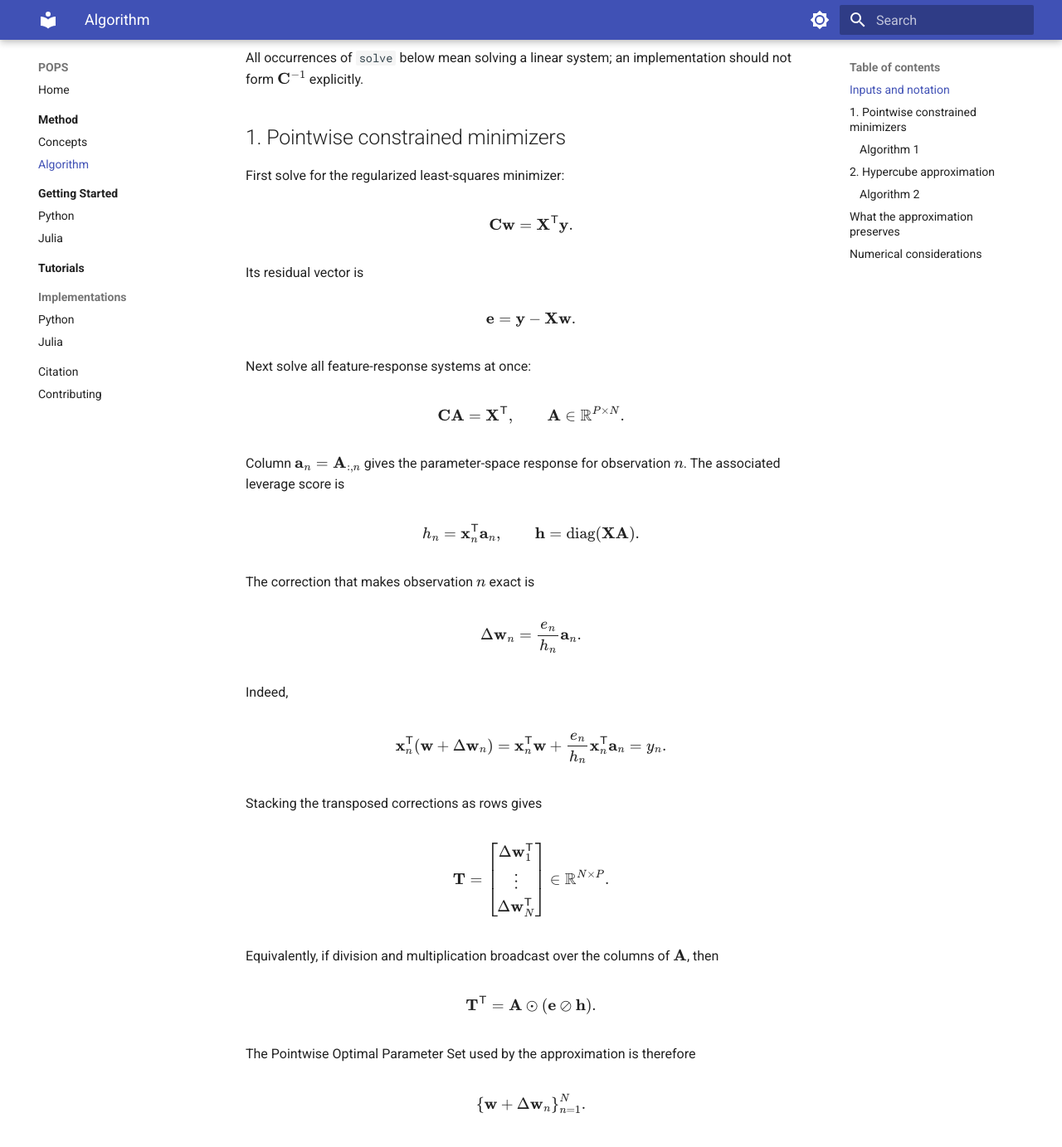
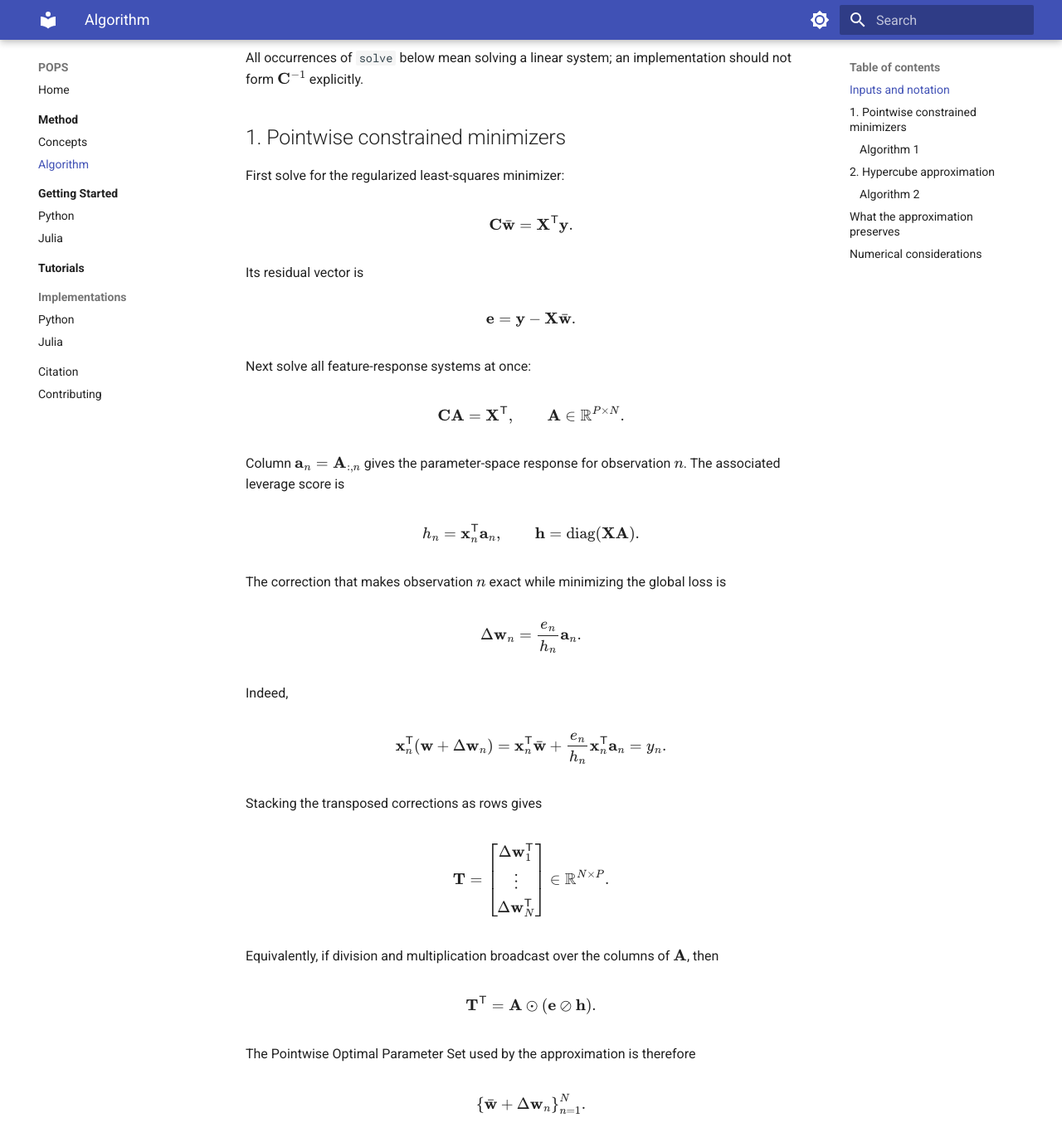
Before and after one commit to POPS-UQ/POPS-UQ.github.io, an MkDocs documentation site: the page built from docs/method/algorithm.md, in a window 1280 px wide and 1400 px high, scrolled down 742 px. Shown: the top 1383 px of the window at 83% size. Built offline with MkDocs 1.6.1 and Material for MkDocs 9.7.7, drawn with Linux system fonts in a browser that asks for light colours.

Commit message:
Update algorithm.md

```diff
--- a/docs/method/algorithm.md
+++ b/docs/method/algorithm.md
@@ -38,13 +38,13 @@ should not form \(\mathbf C^{-1}\) explicitly.
 First solve for the regularized least-squares minimizer:
 
 \[
-\mathbf C\mathbf w = \mathbf X^\mathsf T\mathbf y.
+\mathbf C\bar{\mathbf w} = \mathbf X^\mathsf T\mathbf y.
 \]
 
 Its residual vector is
 
 \[
-\mathbf e = \mathbf y-\mathbf X\mathbf w.
+\mathbf e = \mathbf y-\mathbf X\bar{\mathbf w}.
 \]
 
 Next solve all feature-response systems at once:
@@ -63,7 +63,7 @@ h_n = \mathbf x_n^\mathsf T\mathbf a_n,
 \mathbf h=\operatorname{diag}(\mathbf X\mathbf A).
 \]
 
-The correction that makes observation $n$ exact is
+The correction that makes observation $n$ exact while minimizing the global loss is
 
 \[
 \Delta\mathbf w_n = \frac{e_n}{h_n}\mathbf a_n.
@@ -73,7 +73,7 @@ Indeed,
 
 \[
 \mathbf x_n^\mathsf T(\mathbf w+\Delta\mathbf w_n)
-= \mathbf x_n^\mathsf T\mathbf w
+= \mathbf x_n^\mathsf T\bar{\mathbf w}
 + \frac{e_n}{h_n}\mathbf x_n^\mathsf T\mathbf a_n
 = y_n.
 \]
@@ -101,7 +101,7 @@ Equivalently, if division and multiplication broadcast over the columns of
 The Pointwise Optimal Parameter Set used by the approximation is therefore
 
 \[
-\left\{\mathbf w+\Delta\mathbf w_n\right\}_{n=1}^{N}.
+\left\{\bar{\mathbf w}+\Delta\mathbf w_n\right\}_{n=1}^{N}.
 \]
 
 ### Algorithm 1
```
